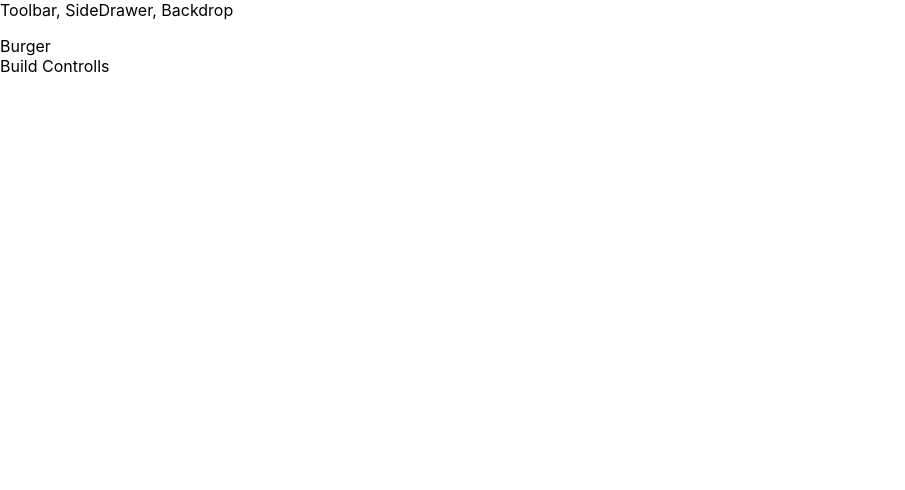
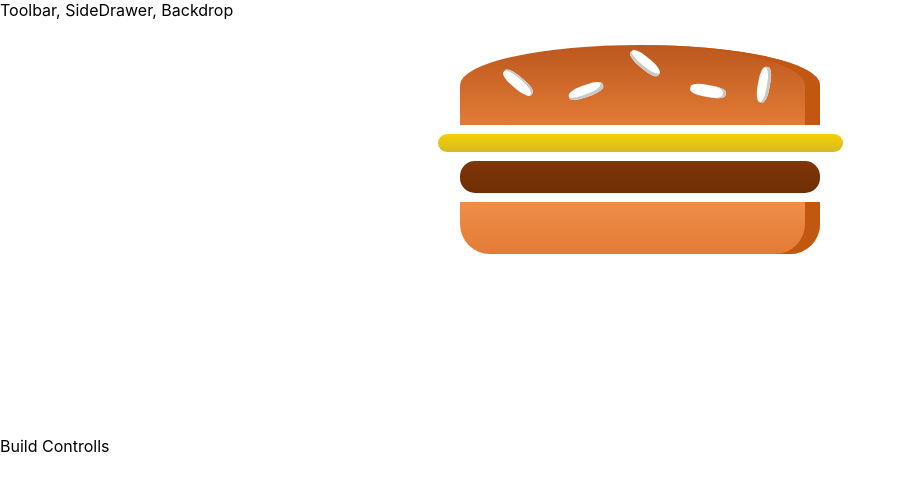
Before and after one commit to vjpal3/React-App-Burger-Builder, a React (Create React App) app: page / in a window 1280 px wide. Shown: the top 490 px of the page, without its empty margins (0-905 px from the left). Built offline with nearby package versions, Linux system fonts and the light colour scheme.

Commit message:
Add a static Burger component

```diff
--- a/src/components/Burger/Burger.js
+++ b/src/components/Burger/Burger.js
@@ -0,0 +1,15 @@
+import React from 'react';
+import classes from './Burger.module.css';
+import BurgerIngredient from './BurgerIngredient/BurgerIngredient';
+
+const burger = props => {
+  return (
+    <div className={classes.Burger}>
+      <BurgerIngredient type='bread-top' />
+      <BurgerIngredient type='cheese' />
+      <BurgerIngredient type='meat' />
+      <BurgerIngredient type='bread-bottom' />
+    </div>
+  );
+};
+export default burger;
--- /dev/null
+++ b/src/components/Burger/Burger.module.css
@@ -0,0 +1,29 @@
+.Burger {
+  width: 100%;
+  margin: auto;
+  height: 250px;
+  overflow: auto;
+  text-align: center;
+  font-weight: bold;
+  font-size: 1.2rem;
+}
+
+@media (min-width: 1000px) and (min-height: 700px) {
+  .Burger {
+    width: 700px;
+    height: 600px;
+  }
+}
+
+@media (min-width: 500px) and (max-height: 400px) {
+  .Burger {
+    width: 350px;
+    height: 300px;
+  }
+}
+@media (min-width: 500px) and (min-height: 400px) {
+  .Burger {
+    width: 450px;
+    height: 400px;
+  }
+}
--- a/src/components/Burger/BurgerIngredient/BurgerIngredient.js
+++ b/src/components/Burger/BurgerIngredient/BurgerIngredient.js
@@ -10,7 +10,7 @@
       ingredient = <div className={classes.BreadBottom}></div>;
       break;
 
-    case 'bread-Top':
+    case 'bread-top':
       ingredient = (
         <div className={classes.BreadTop}>
           <div className={classes.Seeds1}></div>
@@ -24,7 +24,7 @@
       break;
 
     case 'cheese':
-      ingredient = <div className={classes.Cheeset}></div>;
+      ingredient = <div className={classes.Cheese}></div>;
       break;
 
     case 'salad':
@@ -36,7 +36,7 @@
       break;
 
     default:
-      ingredient: null;
+      ingredient = null;
   }
   return ingredient;
 };
--- a/src/containers/BurgerBuilder/BurgerBuilder.js
+++ b/src/containers/BurgerBuilder/BurgerBuilder.js
@@ -1,10 +1,13 @@
 import React, { Component } from 'react';
+import Burger from './../../components/Burger/Burger';
 
 class BurgerBuilder extends Component {
   render() {
     return (
       <>
-        <div>Burger</div>
+        <div>
+          <Burger />
+        </div>
         <div>Build Controlls</div>
       </>
     );
```
